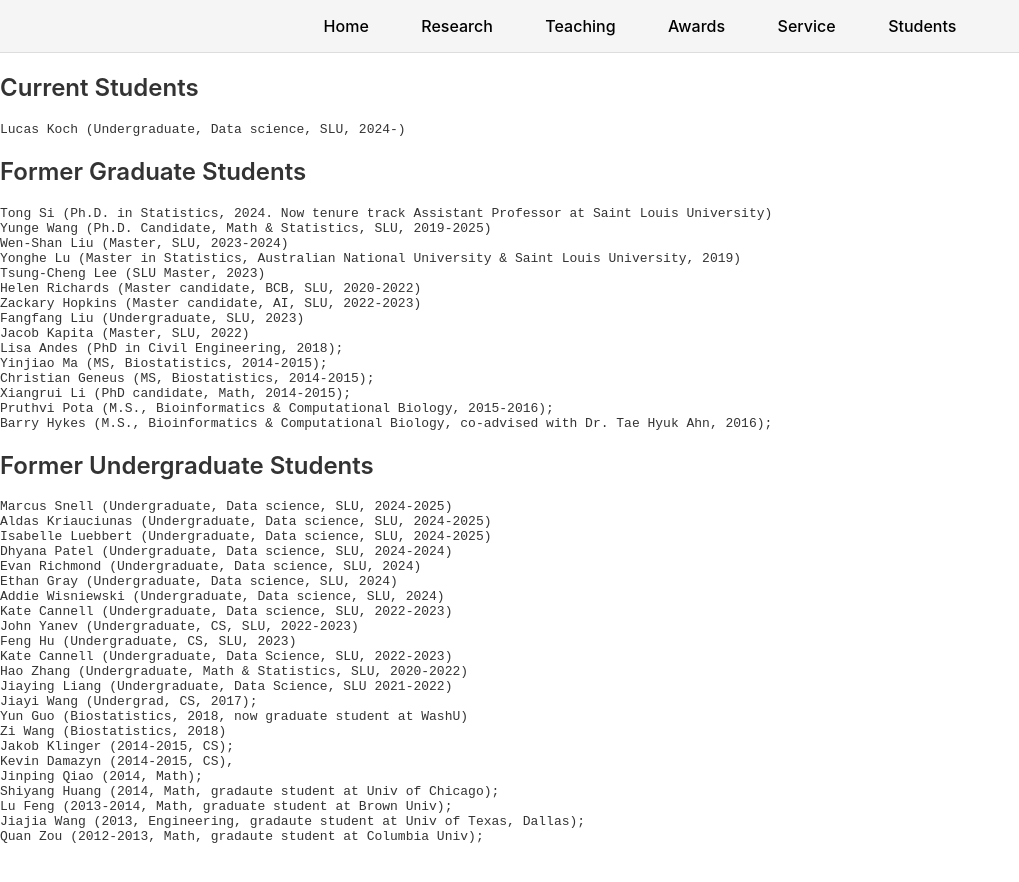
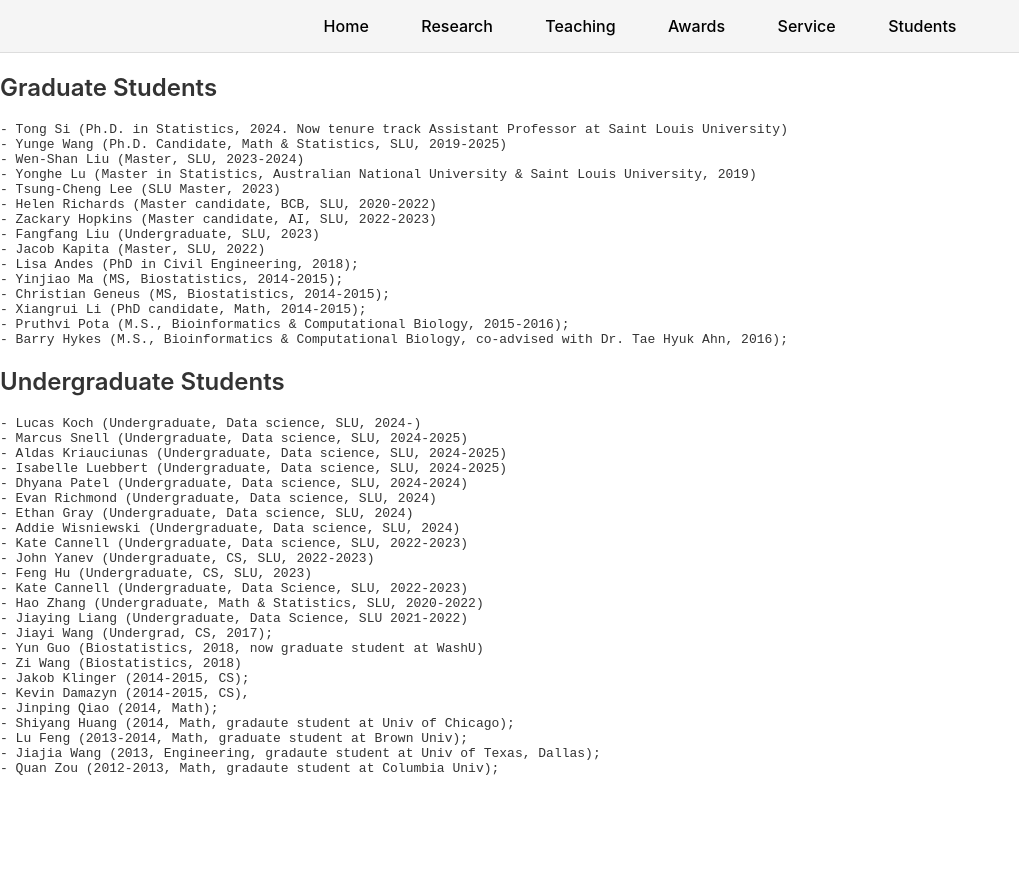
Before and after one commit to GongData/gongData.github.io, a Jekyll site: the page built from _pages/Students.md, in a window 1280 px wide. Shown: the top 882 px of the page, without its empty margins (0-1019 px from the left). Built offline with Jekyll 4.4.1, drawn with Linux system fonts in a browser that asks for light colours.

Commit message:
Update Students.md

```diff
--- a/_pages/Students.md
+++ b/_pages/Students.md
@@ -4,50 +4,47 @@
 permalink: /Students/
 ---
 
-## Current Students ##
+## Graduate Students ##
 
-    Lucas Koch (Undergraduate, Data science, SLU, 2024-)
+    - Tong Si (Ph.D. in Statistics, 2024. Now tenure track Assistant Professor at Saint Louis University)
+    - Yunge Wang (Ph.D. Candidate, Math & Statistics, SLU, 2019-2025)
+    - Wen-Shan Liu (Master, SLU, 2023-2024)
+    - Yonghe Lu (Master in Statistics, Australian National University & Saint Louis University, 2019)
+    - Tsung-Cheng Lee (SLU Master, 2023)
+    - Helen Richards (Master candidate, BCB, SLU, 2020-2022)
+    - Zackary Hopkins (Master candidate, AI, SLU, 2022-2023)
+    - Fangfang Liu (Undergraduate, SLU, 2023)
+    - Jacob Kapita (Master, SLU, 2022)
+    - Lisa Andes (PhD in Civil Engineering, 2018);
+    - Yinjiao Ma (MS, Biostatistics, 2014-2015);
+    - Christian Geneus (MS, Biostatistics, 2014-2015);
+    - Xiangrui Li (PhD candidate, Math, 2014-2015);
+    - Pruthvi Pota (M.S., Bioinformatics & Computational Biology, 2015-2016);
+    - Barry Hykes (M.S., Bioinformatics & Computational Biology, co-advised with Dr. Tae Hyuk Ahn, 2016);
 
-## Former Graduate Students ##
+## Undergraduate Students ##
 
-    Tong Si (Ph.D. in Statistics, 2024. Now tenure track Assistant Professor at Saint Louis University)
-    Yunge Wang (Ph.D. Candidate, Math & Statistics, SLU, 2019-2025)
-    Wen-Shan Liu (Master, SLU, 2023-2024)
-    Yonghe Lu (Master in Statistics, Australian National University & Saint Louis University, 2019)
-    Tsung-Cheng Lee (SLU Master, 2023)
-    Helen Richards (Master candidate, BCB, SLU, 2020-2022)
-    Zackary Hopkins (Master candidate, AI, SLU, 2022-2023)
-    Fangfang Liu (Undergraduate, SLU, 2023)
-    Jacob Kapita (Master, SLU, 2022)
-    Lisa Andes (PhD in Civil Engineering, 2018);
-    Yinjiao Ma (MS, Biostatistics, 2014-2015);
-    Christian Geneus (MS, Biostatistics, 2014-2015);
-    Xiangrui Li (PhD candidate, Math, 2014-2015);
-    Pruthvi Pota (M.S., Bioinformatics & Computational Biology, 2015-2016);
-    Barry Hykes (M.S., Bioinformatics & Computational Biology, co-advised with Dr. Tae Hyuk Ahn, 2016);
-
-## Former Undergraduate Students ##
-
-    Marcus Snell (Undergraduate, Data science, SLU, 2024-2025)
-    Aldas Kriauciunas (Undergraduate, Data science, SLU, 2024-2025)
-    Isabelle Luebbert (Undergraduate, Data science, SLU, 2024-2025)
-    Dhyana Patel (Undergraduate, Data science, SLU, 2024-2024)
-    Evan Richmond (Undergraduate, Data science, SLU, 2024)
-    Ethan Gray (Undergraduate, Data science, SLU, 2024)
-    Addie Wisniewski (Undergraduate, Data science, SLU, 2024)
-    Kate Cannell (Undergraduate, Data science, SLU, 2022-2023)
-    John Yanev (Undergraduate, CS, SLU, 2022-2023)
-    Feng Hu (Undergraduate, CS, SLU, 2023)
-    Kate Cannell (Undergraduate, Data Science, SLU, 2022-2023)
-    Hao Zhang (Undergraduate, Math & Statistics, SLU, 2020-2022)
-    Jiaying Liang (Undergraduate, Data Science, SLU 2021-2022)
-    Jiayi Wang (Undergrad, CS, 2017);
-    Yun Guo (Biostatistics, 2018, now graduate student at WashU)
-    Zi Wang (Biostatistics, 2018)
-    Jakob Klinger (2014-2015, CS);
-    Kevin Damazyn (2014-2015, CS),
-    Jinping Qiao (2014, Math);
-    Shiyang Huang (2014, Math, gradaute student at Univ of Chicago);
-    Lu Feng (2013-2014, Math, graduate student at Brown Univ);
-    Jiajia Wang (2013, Engineering, gradaute student at Univ of Texas, Dallas);
-    Quan Zou (2012-2013, Math, gradaute student at Columbia Univ);
+    - Lucas Koch (Undergraduate, Data science, SLU, 2024-)
+    - Marcus Snell (Undergraduate, Data science, SLU, 2024-2025)
+    - Aldas Kriauciunas (Undergraduate, Data science, SLU, 2024-2025)
+    - Isabelle Luebbert (Undergraduate, Data science, SLU, 2024-2025)
+    - Dhyana Patel (Undergraduate, Data science, SLU, 2024-2024)
+    - Evan Richmond (Undergraduate, Data science, SLU, 2024)
+    - Ethan Gray (Undergraduate, Data science, SLU, 2024)
+    - Addie Wisniewski (Undergraduate, Data science, SLU, 2024)
+    - Kate Cannell (Undergraduate, Data science, SLU, 2022-2023)
+    - John Yanev (Undergraduate, CS, SLU, 2022-2023)
+    - Feng Hu (Undergraduate, CS, SLU, 2023)
+    - Kate Cannell (Undergraduate, Data Science, SLU, 2022-2023)
+    - Hao Zhang (Undergraduate, Math & Statistics, SLU, 2020-2022)
+    - Jiaying Liang (Undergraduate, Data Science, SLU 2021-2022)
+    - Jiayi Wang (Undergrad, CS, 2017);
+    - Yun Guo (Biostatistics, 2018, now graduate student at WashU)
+    - Zi Wang (Biostatistics, 2018)
+    - Jakob Klinger (2014-2015, CS);
+    - Kevin Damazyn (2014-2015, CS),
+    - Jinping Qiao (2014, Math);
+    - Shiyang Huang (2014, Math, gradaute student at Univ of Chicago);
+    - Lu Feng (2013-2014, Math, graduate student at Brown Univ);
+    - Jiajia Wang (2013, Engineering, gradaute student at Univ of Texas, Dallas);
+    - Quan Zou (2012-2013, Math, gradaute student at Columbia Univ);
```
